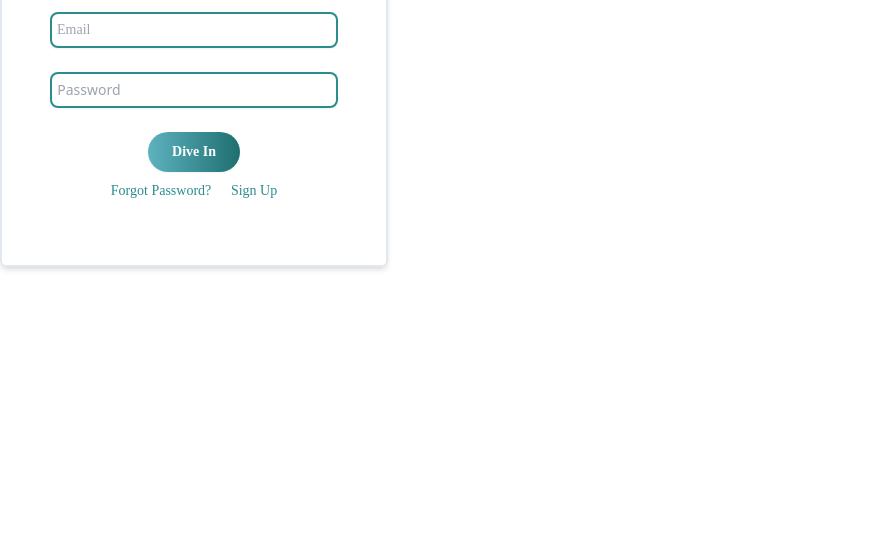
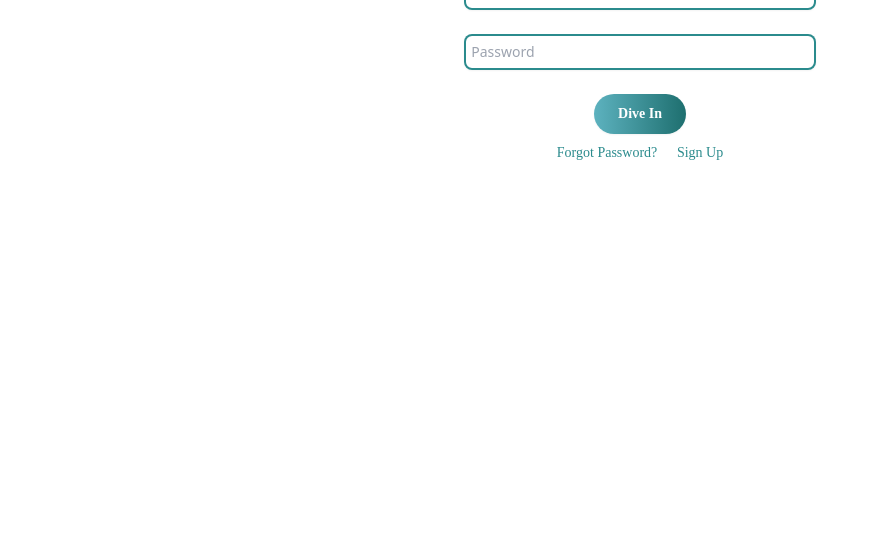
Before and after one commit to AveryTM/CSS-Framework-Challenge, a plain HTML site: page index.html in a window 1280 px wide. Shown: the part 250-800 px from the top of the page, without its empty margins (0-879 px from the left). Drawn offline with nearby package versions, Linux system fonts and the light colour scheme.

Commit message:
I removed the box outline since I could not get it to be centered when it has an outline

```diff
--- a/index.html
+++ b/index.html
@@ -7,7 +7,7 @@
   <script src="https://cdn.tailwindcss.com"></script>
 </head>
 <body class="">
-  <div class="mt-20 flex min-h-full flex-col justify-center px-6 py-12 lg:px-8 shadow-md rounded-md box-content h-auto w-80 border-2 border-slate-200 content-center">
+  <div class="mt-20 flex min-h-full flex-col justify-center px-6 py-12 lg:px-8">
     <div class="justify-center">
       <div class=" sm:mx-auto sm:w-full sm:max-w-sm">
         <h2 class=" font-['Montserrat'] mt-10 text-center text-4xl/9 font-bold tracking-tight text-[#2b8b8d]">Welcome to the Ocean</h2>
```
